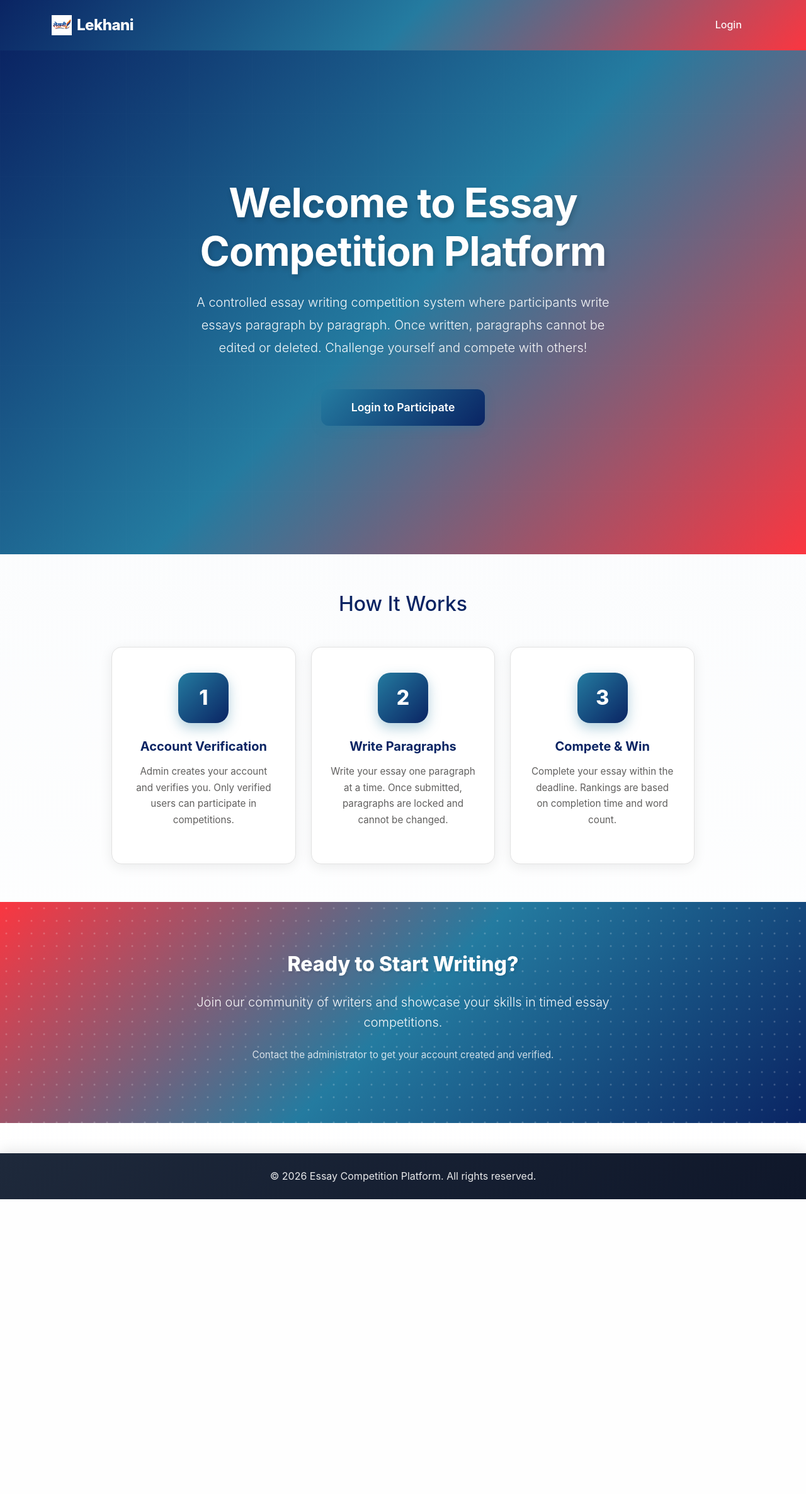
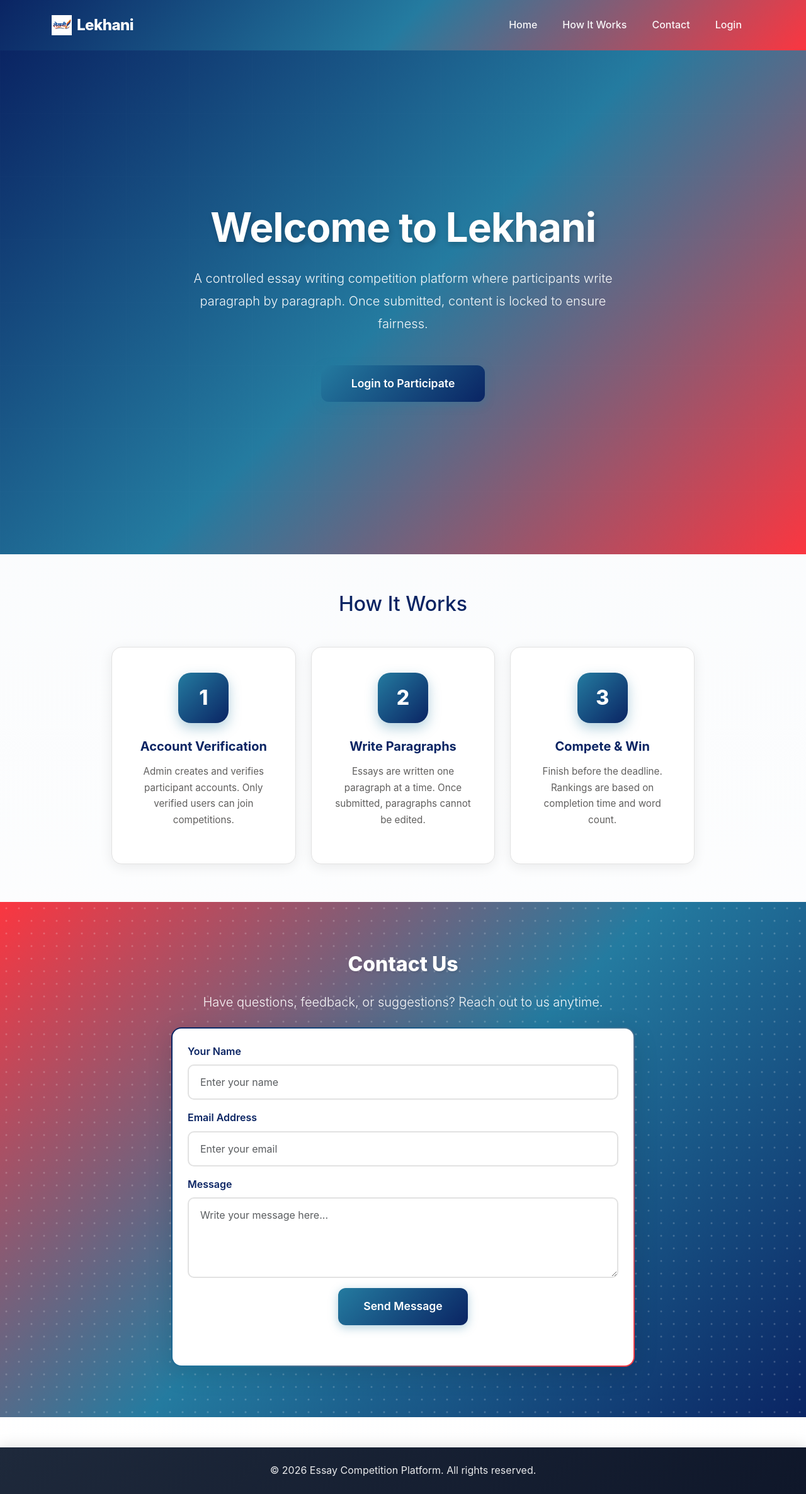
Before and after one commit to Aniljuju/Essay_Competition, a Django app: page / in a window 1280 px wide. Shown: the whole page at 63% size. Before the commit the page ends 1904 px from the top, so only its background shows below. Run offline with Django 5.2, Linux system fonts and the light colour scheme.

Commit message:
Updated UI and Navbar

```diff
--- a/competition/templates/base.html
+++ b/competition/templates/base.html
@@ -2,7 +2,6 @@
 
 <!DOCTYPE html>
 <html lang="en">
-
 <head>
     <meta charset="UTF-8">
     <meta name="viewport" content="width=device-width, initial-scale=1.0">
@@ -13,35 +12,61 @@
 
     <!-- Custom CSS -->
     <link rel="stylesheet" href="/static/css/style.css">
+
+    <!-- Smooth Scroll -->
+    <style>
+        html {
+            scroll-behavior: smooth;
+        }
+    </style>
 </head>
 
 <body>
+
 <!-- Navigation Bar -->
 <nav class="navbar navbar-expand-lg navbar-dark bg-primary">
     <div class="container">
         <a class="navbar-brand d-flex align-items-center gap-2" href="{% url 'home' %}">
-                <img src="{% static 'images/lekhani.png' %}" alt="Lekhni Logo" class="navbar-logo ">
+            <img src="{% static 'images/lekhani.png' %}" alt="Lekhni Logo" class="navbar-logo">
             <span>Lekhani</span>
         </a>
+
         <button class="navbar-toggler" type="button" data-bs-toggle="collapse" data-bs-target="#navbarNav">
             <span class="navbar-toggler-icon"></span>
         </button>
+
         <div class="collapse navbar-collapse" id="navbarNav">
-                <ul class="navbar-nav ms-auto">
+            <ul class="navbar-nav ms-auto align-items-center">
+
+                <!-- Public Links -->
+                <li class="nav-item">
+                    <a class="nav-link" href="{% url 'home' %}">Home</a>
+                </li>
+                <li class="nav-item">
+                    <a class="nav-link" href="{% url 'home' %}#how-it-works">How It Works</a>
+                </li>
+                <li class="nav-item">
+                    <a class="nav-link" href="{% url 'home' %}#contact">Contact</a>
+                </li>
+
+                <!-- Authenticated Links -->
                 {% if user.is_authenticated %}
                     <li class="nav-item">
                         <a class="nav-link" href="{% url 'dashboard' %}">Dashboard</a>
                     </li>
+
                     {% if user.profile.status == 'verified' %}
                     <li class="nav-item">
                         <a class="nav-link" href="{% url 'competition_list' %}">Competitions</a>
                     </li>
                     {% endif %}
+
                     {% if user.is_staff %}
                     <li class="nav-item">
                         <a class="nav-link" href="{% url 'admin_dashboard' %}">Admin Panel</a>
                     </li>
                     {% endif %}
+
                     <li class="nav-item">
                         <a class="nav-link" href="{% url 'logout' %}">Logout</a>
                     </li>
@@ -50,6 +75,7 @@
                         <a class="nav-link" href="{% url 'login' %}">Login</a>
                     </li>
                 {% endif %}
+
             </ul>
         </div>
     </div>
@@ -57,27 +83,28 @@
 
 <!-- Messages -->
 {% if messages %}
-    <div class="toast-container position-fixed top-0 end-0 p-3" style="z-index: 1100;">
+<div class="toast-container position-fixed top-0 end-0 p-3" style="z-index:1100;">
     {% for message in messages %}
-        <div class="toast text-bg-{{ message.tags }} border-0 mb-2" role="alert" aria-live="assertive" aria-atomic="true"
+    <div class="toast text-bg-{{ message.tags }} border-0 mb-2"
+         role="alert"
+         aria-live="assertive"
+         aria-atomic="true"
          data-bs-delay="3000">
-
         <div class="d-flex">
             <div class="toast-body">
                 {{ message }}
             </div>
-                <button type="button" class="btn-close btn-close-white me-2 m-auto" data-bs-dismiss="toast"></button>
+            <button type="button" class="btn-close btn-close-white me-2 m-auto"
+                    data-bs-dismiss="toast"></button>
         </div>
     </div>
     {% endfor %}
 </div>
 {% endif %}
 
-
 <!-- Main Content -->
 <main class="main-content">
-        {% block content %}
-        {% endblock %}
+    {% block content %}{% endblock %}
 </main>
 
 <!-- Footer -->
@@ -86,16 +113,18 @@
         <p class="mb-0">&copy; 2026 Essay Competition Platform. All rights reserved.</p>
     </div>
 </footer>
+
+<!-- Toast Script -->
 <script>
     document.addEventListener("DOMContentLoaded", function () {
-        const toastEls = document.querySelectorAll('.toast');
-        toastEls.forEach(function (toastEl) {
+        document.querySelectorAll('.toast').forEach(toastEl => {
             new bootstrap.Toast(toastEl).show();
         });
     });
 </script>
 
-    <!-- Bootstrap 5 JS Bundle -->
+<!-- Bootstrap JS -->
 <script src="https://cdn.jsdelivr.net/npm/bootstrap@5.3.2/dist/js/bootstrap.bundle.min.js"></script>
+
 </body>
 </html>
--- a/competition/templates/home.html
+++ b/competition/templates/home.html
@@ -3,38 +3,50 @@
 {% block title %}Home - Essay Competition{% endblock %}
 
 {% block content %}
-<div class="hero-section">
+
+<!-- HERO SECTION -->
+<section class="hero-section" id="home">
     <div class="container">
         <div class="row align-items-center min-vh-75">
             <div class="col-lg-8 mx-auto text-center">
-                <h1 class="display-3 fw-bold mb-4">Welcome to Essay Competition Platform</h1>
+                <h1 class="display-3 fw-bold mb-4">
+                    Welcome to Lekhani
+                </h1>
                 <p class="lead mb-5">
-                    A controlled essay writing competition system where participants write essays paragraph by
-                    paragraph.
-                    Once written, paragraphs cannot be edited or deleted. Challenge yourself and compete with others!
+                    A controlled essay writing competition platform where participants write
+                    paragraph by paragraph. Once submitted, content is locked to ensure fairness.
                 </p>
+
                 {% if user.is_authenticated %}
-                <a href="{% url 'dashboard' %}" class="btn btn-primary btn-lg px-5">Go to Dashboard</a>
+                <a href="{% url 'dashboard' %}" class="btn btn-primary btn-lg px-5">
+                    Go to Dashboard
+                </a>
                 {% else %}
-                <a href="{% url 'login' %}" class="btn btn-primary btn-lg px-5">Login to Participate</a>
+                <a href="{% url 'login' %}" class="btn btn-primary btn-lg px-5">
+                    Login to Participate
+                </a>
                 {% endif %}
             </div>
         </div>
     </div>
-</div>
+</section>
 
-<div class="container my-5">
+<!-- HOW IT WORKS -->
+<section class="container my-5" id="how-it-works">
     <div class="row">
         <div class="col-lg-10 mx-auto">
             <h2 class="text-center mb-5">How It Works</h2>
 
             <div class="row g-4">
+
                 <div class="col-md-4">
                     <div class="feature-card">
                         <div class="feature-icon">1</div>
                         <h4>Account Verification</h4>
-                        <p>Admin creates your account and verifies you. Only verified users can participate in
-                            competitions.</p>
+                        <p>
+                            Admin creates and verifies participant accounts.
+                            Only verified users can join competitions.
+                        </p>
                     </div>
                 </div>
 
@@ -42,8 +54,10 @@
                     <div class="feature-card">
                         <div class="feature-icon">2</div>
                         <h4>Write Paragraphs</h4>
-                        <p>Write your essay one paragraph at a time. Once submitted, paragraphs are locked and cannot be
-                            changed.</p>
+                        <p>
+                            Essays are written one paragraph at a time.
+                            Once submitted, paragraphs cannot be edited.
+                        </p>
                     </div>
                 </div>
 
@@ -51,27 +65,70 @@
                     <div class="feature-card">
                         <div class="feature-icon">3</div>
                         <h4>Compete & Win</h4>
-                        <p>Complete your essay within the deadline. Rankings are based on completion time and word
-                            count.</p>
+                        <p>
+                            Finish before the deadline. Rankings are based on
+                            completion time and word count.
+                        </p>
                     </div>
                 </div>
+
             </div>
         </div>
     </div>
-</div>
+</section>
 
-<div class="cta-section">
+<!-- CONTACT SECTION -->
+<section class="cta-section" id="contact">
     <div class="container">
         <div class="row">
             <div class="col-lg-8 mx-auto text-center">
-                <h2 class="mb-4">Ready to Start Writing?</h2>
-                <p class="lead mb-4">Join our community of writers and showcase your skills in timed essay competitions.
+
+                <h2 class="mb-4">Contact Us</h2>
+                <p class="lead mb-4">
+                    Have questions, feedback, or suggestions?
+                    Reach out to us anytime.
                 </p>
-                {% if not user.is_authenticated %}
-                <p class="text-muted">Contact the administrator to get your account created and verified.</p>
-                {% endif %}
+
+                <div class="card shadow-custom border-gradient text-start">
+                    <div class="card-body">
+
+                        <form method="post">
+                            {% csrf_token %}
+
+                            <div class="mb-3">
+                                <label class="form-label">Your Name</label>
+                                <input type="text" class="form-control" placeholder="Enter your name" required>
+                            </div>
+
+                            <div class="mb-3">
+                                <label class="form-label">Email Address</label>
+                                <input type="email" class="form-control" placeholder="Enter your email" required>
+                            </div>
+
+                            <div class="mb-3">
+                                <label class="form-label">Message</label>
+                                <textarea class="form-control" rows="4" placeholder="Write your message here..."
+                                    required></textarea>
+                            </div>
+
+                            <div class="text-center">
+                                <button class="btn btn-primary btn-lg">
+                                    Send Message
+                                </button>
+                            </div>
+
+                        </form>
+
+                        <p class="text-muted text-center mt-3 mb-0">
+                            Messages will be reviewed by the admin.
+                        </p>
+
+                    </div>
+                </div>
+
             </div>
         </div>
     </div>
-</div>
+</section>
+
 {% endblock %}
```
Also changed, not shown: db.sqlite3. Lines whose indentation alone changed are shown as unchanged.
